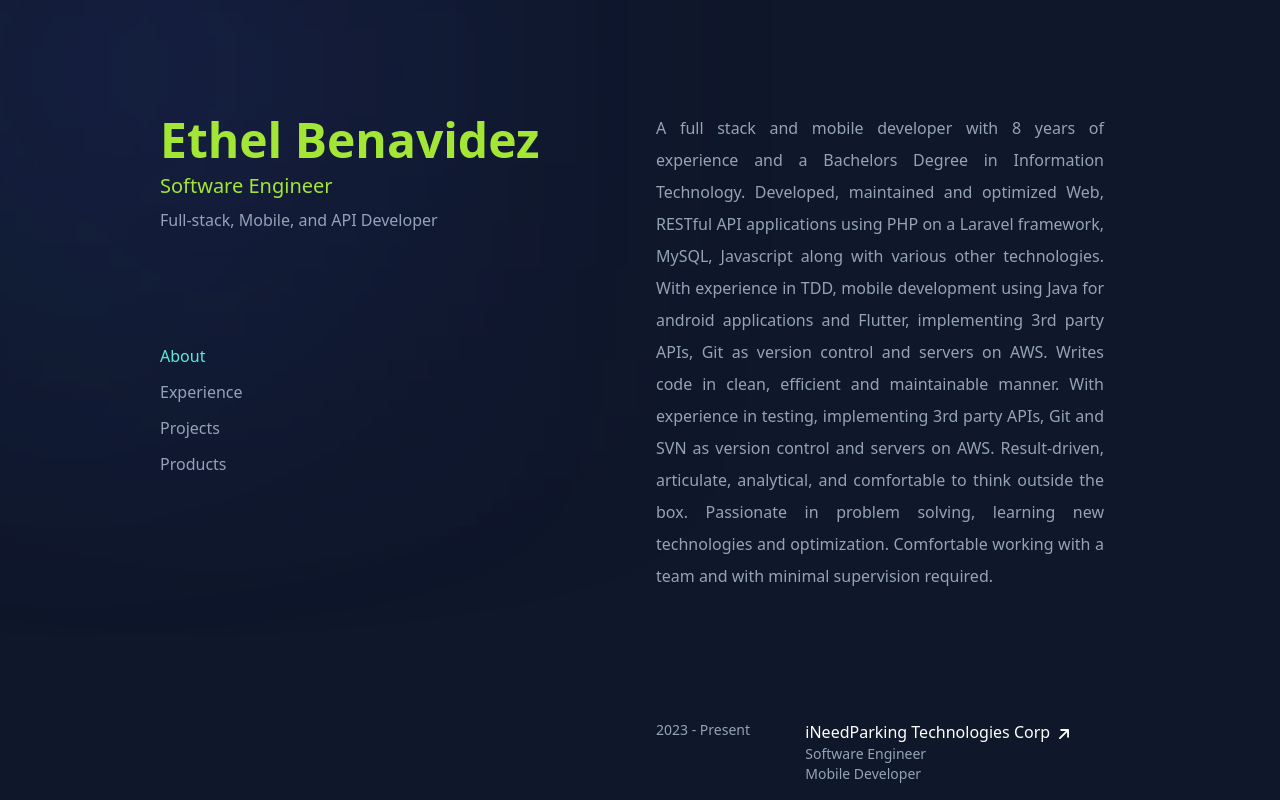
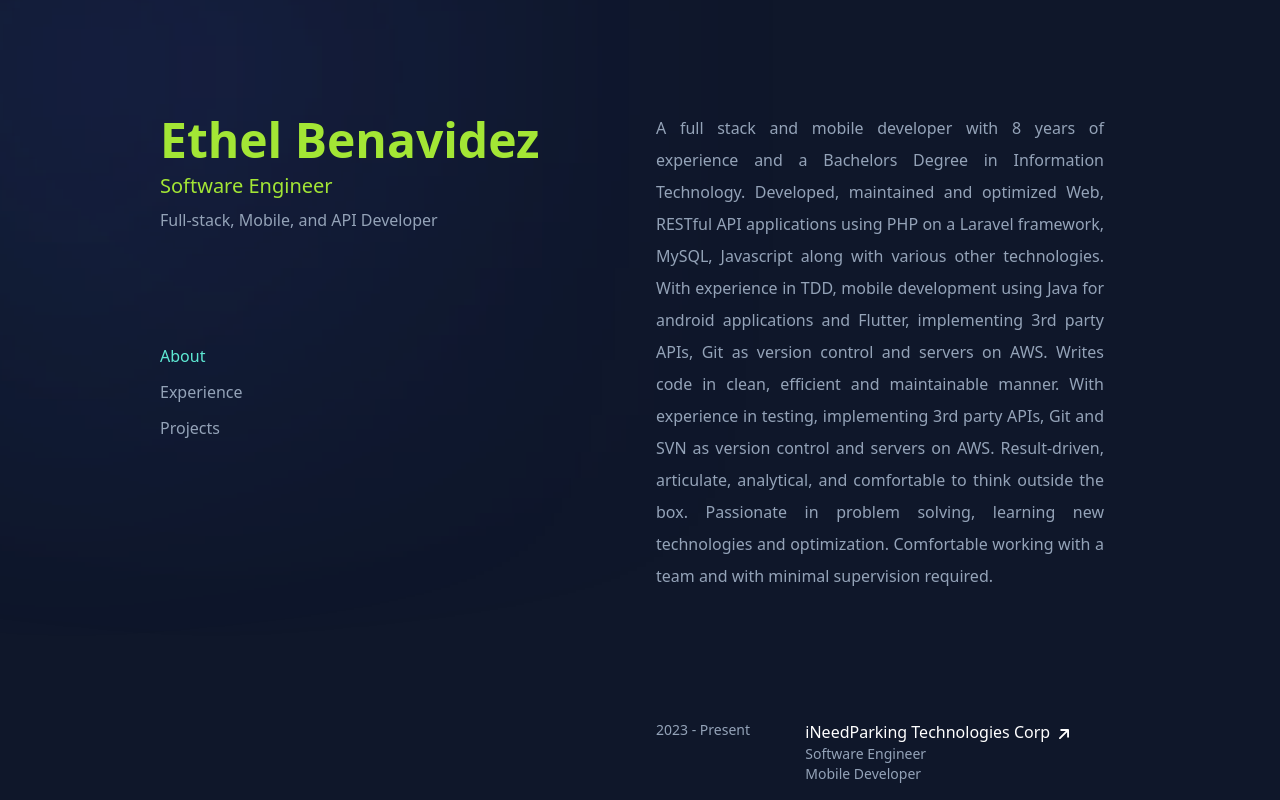
Before and after one commit to CodeLifeWIP/ebenavidez, a React (Vite) app: page / in a window 1280 px wide. Built offline with nearby package versions, Linux system fonts and the light colour scheme.

Commit message:
Temp remove products

```diff
--- a/src/components/home/TableContents.jsx
+++ b/src/components/home/TableContents.jsx
@@ -7,7 +7,7 @@ const info = [
   'About',
   'Experience',
   'Projects',
-  'Products',
+  // 'Products',
 ]
 
 // eslint-disable-next-line react/prop-types
--- a/src/views/Home.jsx
+++ b/src/views/Home.jsx
@@ -134,10 +134,10 @@ const Home = () => {
           <About className={rightPageMargin} />
           <Experience data={experiences} className={rightPageMargin} />
           <Project data={projects} className={rightPageMargin} />
-          <Products data={products} className={`hidden lg:block ${rightPageMargin}`} />
+          {/* <Products data={products} className={`hidden lg:block ${rightPageMargin}`} /> */}
           <Footer className={`hidden lg:block ${rightPageMargin}`} />
         </div>
-        <Products data={products} className={`block lg:hidden ${rightPageMargin}`} />
+        {/* <Products data={products} className={`block lg:hidden ${rightPageMargin}`} /> */}
         <Footer className={`block lg:hidden ${rightPageMargin}`} />
       </div>
     </div>
```
